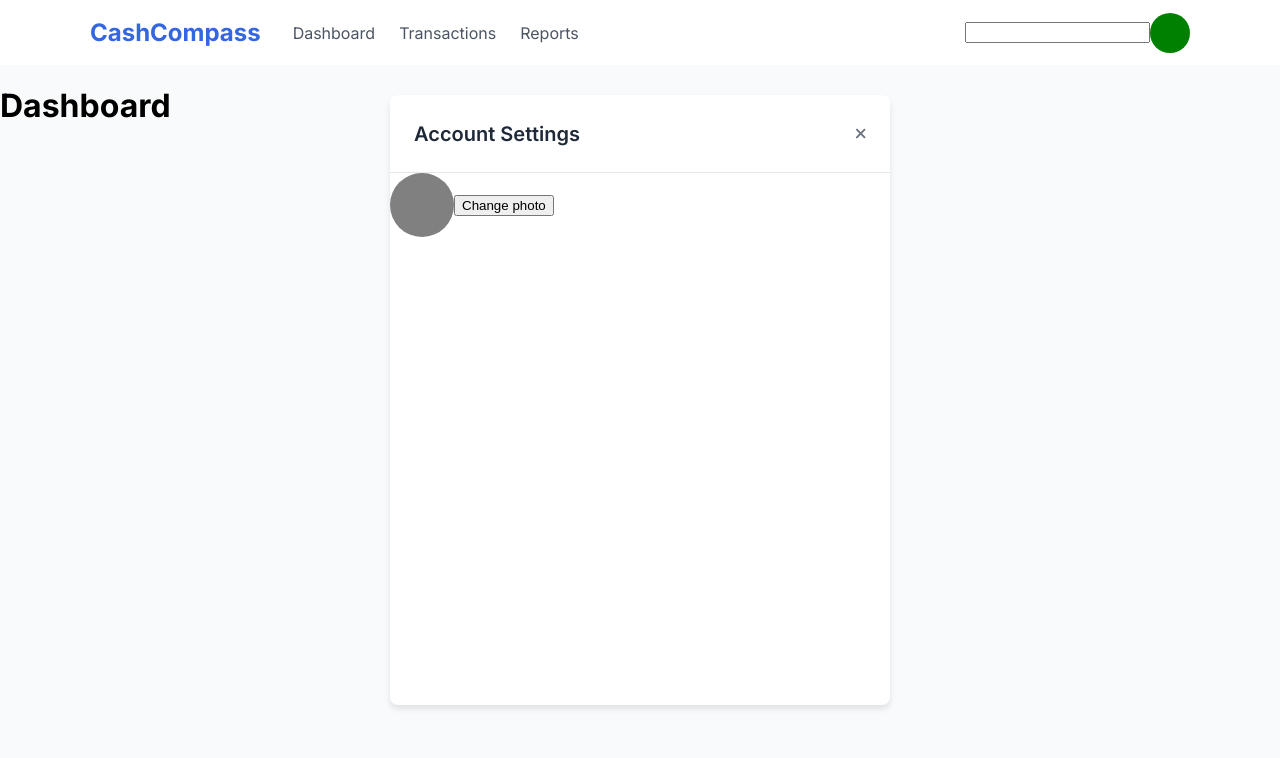
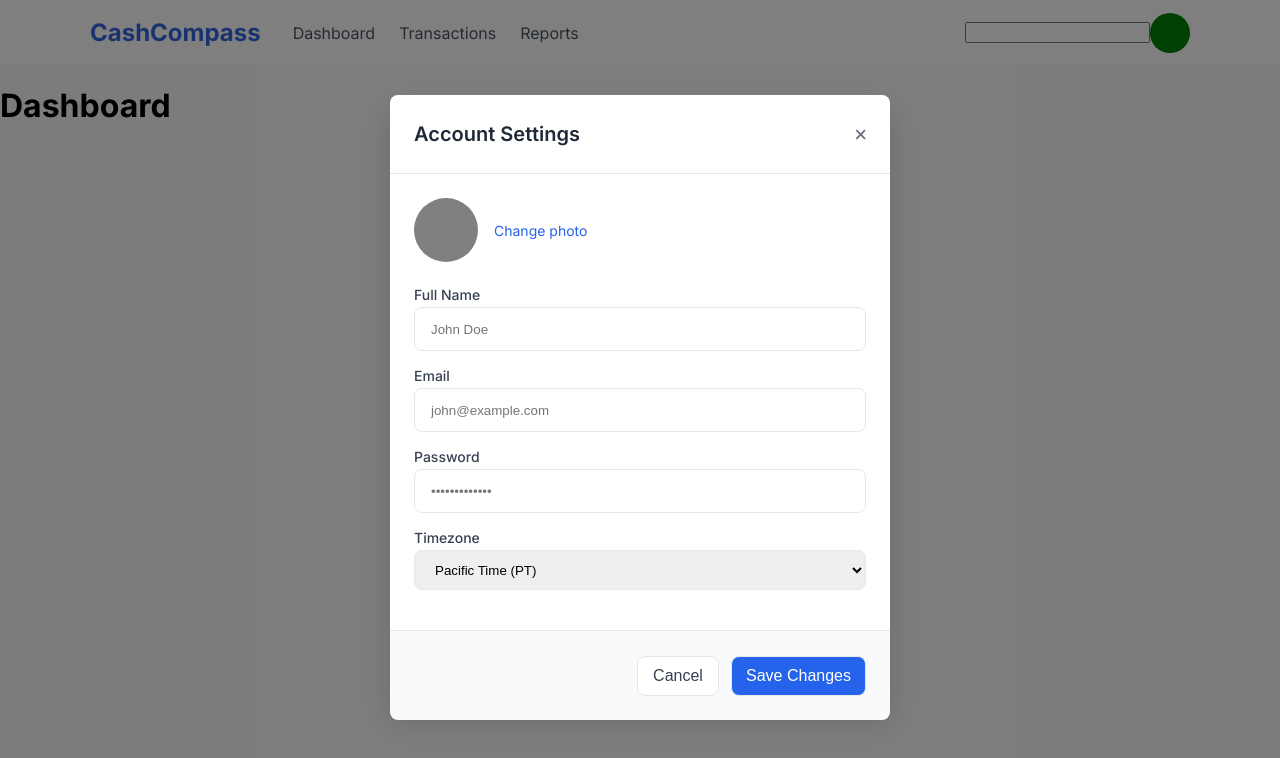
Before and after one commit to Snipe-ctrl/expense-tracker-website, a React app: page /dashboard/account-settings in a window 1280 px wide. Shown: the top 758 px of the page. Built offline with nearby package versions, Linux system fonts and the light colour scheme.

Commit message:
finished styling account settings tab

```diff
--- a/src/components/Header.js
+++ b/src/components/Header.js
@@ -6,7 +6,7 @@ const Header = () => {
 
     return (
         <header>
-            <div className="header-container">
+            <div className="main-header-container">
                 <div className='left-side'>
                     <h2>CashCompass</h2>
                     <div className='header-page-buttons'>
--- a/src/pages/AccountSettings.js
+++ b/src/pages/AccountSettings.js
@@ -2,9 +2,16 @@ import React, { useState } from "react";
 import '/src/styles/style.scss';
 
 const AccountSettings = () => {
+    const [isOpen, setIsOpen] = useState(false);
+
+    const openModel = () => setIsOpen(true);
+    const closeModel = () => setIsOpen(false);
+
     return (
+        <div className="overlay">
             <div className="account-settings-container">
-            <div className="header">
+                <div className="account-settings-header-container">
+                    <div className="account-settings-header">
                         <h2>Account Settings</h2>
                         <svg width="12" height="13" className="x" viewBox="0 0 12 13" fill="none" xmlns="http://www.w3.org/2000/svg">
         <path d="M11.5445 2.79448C11.984 2.35503 11.984 1.64136 11.5445 1.2019C11.1051 0.762451 10.3914
@@ -15,13 +22,39 @@ const AccountSettings = () => {
         10.6414 11.5481 10.2019L7.84259 6.49995L11.5445 2.79448Z" fill="#6B7280"/>
         </svg>
                     </div>
-            <div className="account-info">
+                </div>
+                <form>
+                <div className="account-info-container">
                     <div className="profile-photo-container">
                         <div className="circle"></div>
                         <button>Change photo</button>
                     </div>
+                    <div className="account-settings-input-container">
+                        <label for="name">Full Name</label>
+                        <input type="text" placeholder="John Doe" name="name"></input>
                     </div>
-            <div className="submit">
+                    <div className="account-settings-input-container">
+                        <label for="email">Email</label>
+                        <input type="text" placeholder="john@example.com" name="email"></input>
+                    </div>
+                    <div className="account-settings-input-container">
+                        <label for="password">Password</label>
+                        <input type="text" placeholder="•••••••••••••" name="password"></input>
+                    </div>
+                    <div className="account-settings-input-container">
+                        <label for="timezone">Timezone</label>
+                        <select id="timezone" name="timezone">
+                            <option value="PT">Pacific Time (PT)</option>
+                        </select>
+                    </div>
+                </div>
+                <div className="submit-account-settings-container">
+                    <div className="submit-account-settings">
+                    <button className="cancel-button">Cancel</button>
+                    <button className="save-changes-button" type="submit">Save Changes</button>
+                    </div>
+                </div>
+                </form>
             </div>
         </div>
     )
--- a/src/pages/SigninPage.js
+++ b/src/pages/SigninPage.js
@@ -70,7 +70,7 @@ const SigninForm = () => {
             <h2>Welcome back</h2>
             <h3>Sign into your account</h3>
             <form className="signin-container" onSubmit={handleSubmit}>
-                <div className="input-container">
+                <div className="signup-signin-input-container">
                     <label htmlFor="email-input">Email address</label>
                     <input
                         className="input-box"
@@ -82,7 +82,7 @@ const SigninForm = () => {
                         placeholder="john@example.com"
                     />
                 </div>
-                <div className="input-container">
+                <div className="signup-signin-input-container">
                     <label htmlFor="password-input">Password</label>
                     <input
                         className="input-box"
--- /dev/null
+++ b/src/services/userService.js
@@ -0,0 +1,5 @@
+const db = require('./db');
+
+const updateUserSettings = async (username, ) => {
+
+}
--- a/src/styles/components/_index.scss
+++ b/src/styles/components/_index.scss
@@ -1,3 +1,3 @@
-@forward 'signup-page';
+@forward 'signup-signin-page';
 @forward 'header';
 @forward 'account-settings'
--- a/src/styles/components/account-settings.scss
+++ b/src/styles/components/account-settings.scss
@@ -1,4 +1,16 @@
 @use '../util' as *;
+
+.overlay {
+    position: fixed;
+    top: 0;
+    left: 0;
+    align-items: center;
+    width: 100vw;
+    height: 100vh;
+    background-color: rgba(0, 0, 0, 0.5);
+    z-index: 999;
+    display: flex;
+}
 
 .account-settings-container {
     display: flex;
@@ -12,57 +24,142 @@
     height: rem(610);
     background-color: white;
     box-sizing: border-box;
-    box-shadow: 0px 4px 6px rgba(0, 0, 0, 0.1);
+    box-shadow: 0px 16px 32px rgba(0, 0, 0, 0.15);
     border-radius: rem(8);
+    z-index: 1000;
 }
 
-.header {
-    height: rem(77);
-    width: 100%;
+.account-settings-header-container {
+    display: flex;
+    border-bottom: rem(1) solid var(--border-1);
+    padding: rem(27) rem(24);
+    box-sizing: border-box;
+
+    .account-settings-header {
         display: flex;
         justify-content: space-between;
         align-items: center;
-    top: 0;
-    border-bottom: rem(1) solid var(--border-1);
+        width: 100%;
 
         h2 {
             font-size: rem(20);
             font-weight: 600;
             color: var(--text-6);
-        padding: rem(24);
+            margin: 0;
         }
 
         .x {
             width: rem(11);
             height: rem(11);
-        padding: rem(24);
+            cursor: pointer;
+        }
+    }
 }
 
-}
-
-.account-settings-line {
-    height: rem(2);
-    width: 100%;
-    background-color: gray;
-}
+.account-info-container {
+    display: flex;
+    flex-direction: column;
+    box-sizing: border-box;
+    padding: rem(0) rem(24) rem(24) rem(24);
 
     .profile-photo-container {
         display: flex;
         align-items: center;
         justify-content: start;
+        padding: rem(24) rem(0) rem(24) rem(0);
 
         .circle {
             width: rem(64);
             height: rem(64);
             border-radius: 50%;
             background-color: gray;
+            margin-right: rem(16);
         }
 
+        button {
+            all: unset;
+            cursor: pointer;
+            font-size: rem(14);
+            font-weight: 400;
+            color: var(--blue-button-1);
+        }
     }
 
-.circle {
-    width: rem(64);
-    height: rem(64);
-    border-radius: 50%;
-    background-color: gray;
+    .account-settings-input-container {
+        display: flex;
+        flex-direction: column;
+        justify-content: center;
+        padding-bottom: rem(16);
+
+        label {
+            font-size: rem(14);
+            font-weight: 500;
+            color: var(--text-3);
+            padding-bottom: rem(4);
         }
+
+        input {
+            height: rem(40);
+            border-radius: rem(8);
+            border: rem(1) solid var(--input-box-border-2);
+            padding-left: rem(16);
+
+            &:focus {
+                outline: none;
+            }
+        }
+
+        select {
+            height: rem(40);
+            border-radius: rem(8);
+            border: rem(1) solid var(--input-box-border-2);
+            padding-left: rem(16);
+
+            &:focus {
+                outline: none;
+            }
+        }
+    }
+}
+
+.submit-account-settings-container {
+    display: flex;
+    align-items: center;
+    justify-content: flex-end;
+    box-sizing: border-box;
+    border-top: rem(1) solid var(--border-1);
+    border-radius: rem(0) rem(0) rem(8) rem(8);
+    height: rem(90);
+    background-color: var(--background-color);
+
+    .submit-account-settings {
+        display: flex;
+        align-items: center;
+        gap: rem(12);
+        padding: rem(24);
+
+        .cancel-button {
+            font-size: rem(16);
+            font-weight: 400;
+            border: rem(1) solid var(--input-box-border-2);
+            height: rem(40);
+            width: rem(82);
+            border-radius: rem(8);
+            background-color: white;
+            color: var(--text-3);
+            cursor: pointer;
+        }
+
+        .save-changes-button {
+            font-size: rem(16);
+            font-weight: 400;
+            border: rem(1) solid var(--input-box-border-2);
+            height: rem(40);
+            width: rem(135);
+            border-radius: rem(8);
+            background-color: var(--blue-button-1);
+            color: white;
+            cursor: pointer;
+        }
+    }
+}
--- a/src/styles/components/header.scss
+++ b/src/styles/components/header.scss
@@ -8,7 +8,7 @@ header {
     align-items: center;
 }
 
-.header-container {
+.main-header-container {
     display: flex;
     justify-content: space-between;
     align-items: center;
--- a/src/styles/components/signup-page.scss
+++ b/src/styles/components/signup-signin-page.scss
@@ -34,7 +34,7 @@
         margin-bottom: rem(32);
     }
 
-    .input-container {
+    .signup-signin-input-container {
         display: flex;
         flex-direction: column;
         justify-content: start;
@@ -50,7 +50,7 @@
         .input-box {
             height: rem(50);
             width: rem(385);
-            border: rem(1) solid var(--input-box-border);
+            border: rem(1) solid var(--input-box-border-1);
             border-radius: rem(8);
             padding-left: rem(16);
 
--- a/src/styles/globals/variables.scss
+++ b/src/styles/globals/variables.scss
@@ -17,6 +17,7 @@
     --blue-button-1: #2563EB;
     --blue-button-2: #1e59d8;
     --light-gray: #DBDFE2;
-    --input-box-border: #D1D5DB;
+    --input-box-border-1: #D1D5DB;
+    --input-box-border-2: #E5E7EB;
 
 }
```
Also changed, not shown: src/pages/SignupPage.js (+4 -4 lines). Lines whose indentation alone changed are shown as unchanged.
